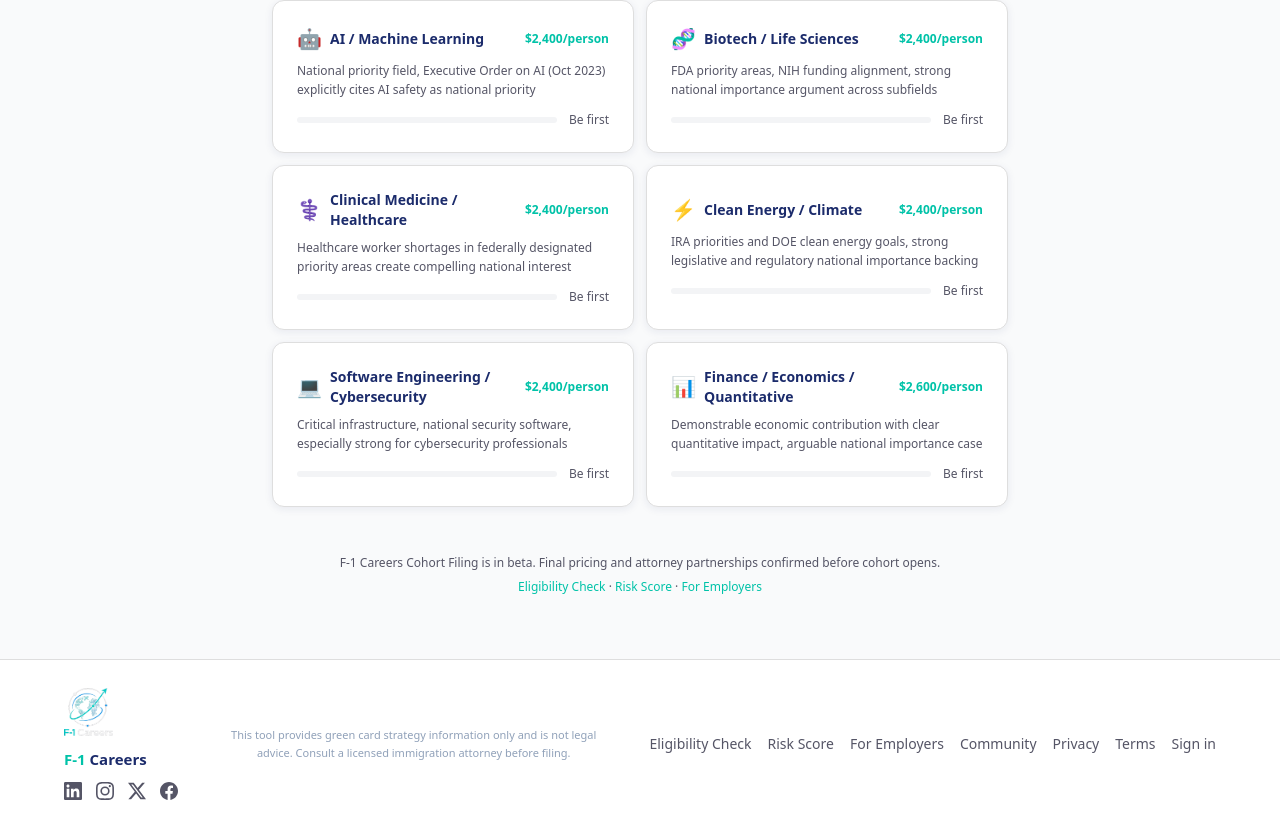
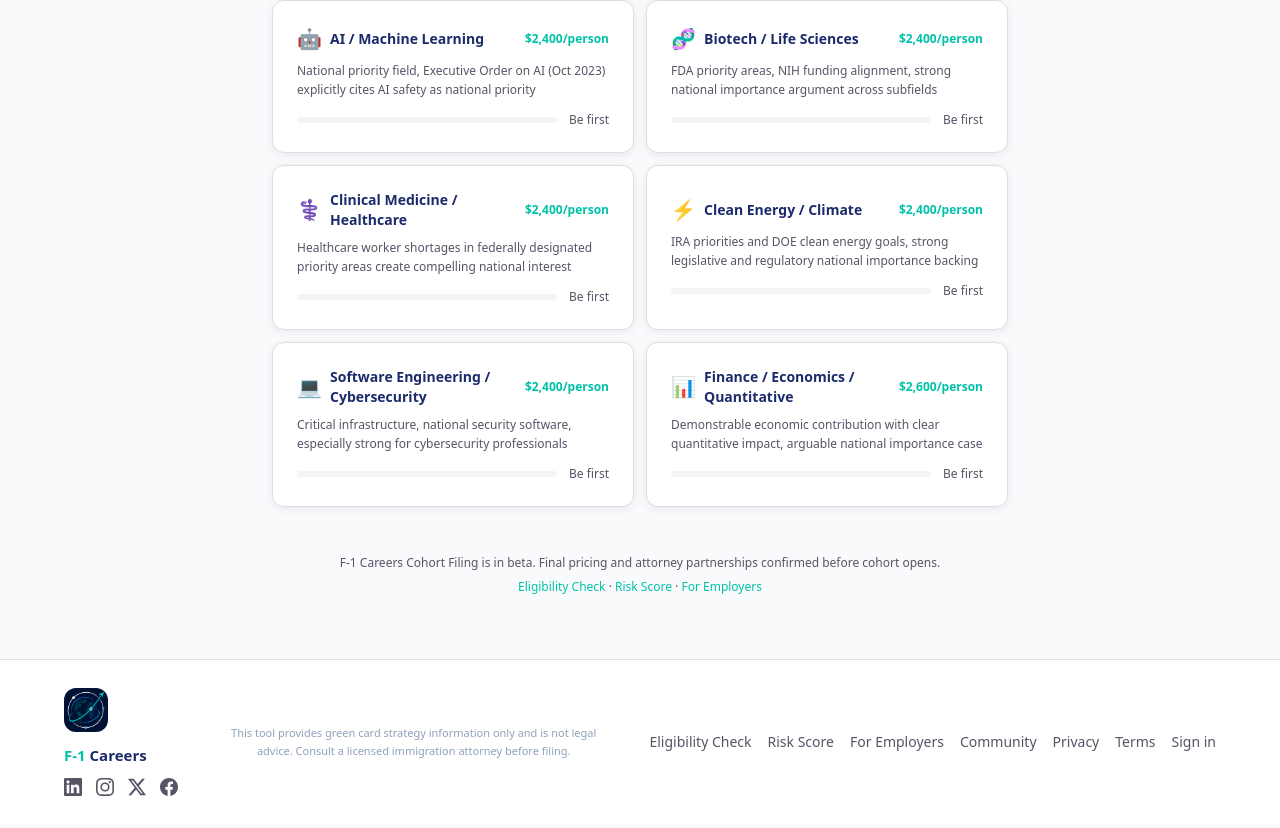
Before and after one commit to marambo-code/F-1Careers, a Next.js app: page /cohort in a window 1280 px wide. Shown: the part 947-1775 px from the top of the page. Built offline with nearby package versions, Linux system fonts and the light colour scheme; no server answers.

Commit message:
Fix footer logo contrast: navy emblem badge on light footers

```diff
--- a/components/SiteFooter.tsx
+++ b/components/SiteFooter.tsx
@@ -8,7 +8,7 @@
     <footer className="border-t border-border bg-white py-7 px-6">
       <div className="max-w-6xl mx-auto flex flex-col sm:flex-row items-center justify-between gap-4 flex-wrap">
         <div className="flex flex-col items-center sm:items-start gap-3">
-          <img src="/logo-f1careers-transparent.png" alt="F-1 Careers" width={49} height={48} className="h-12 w-auto" />
+          <img src="/emblem-badge.png" alt="F-1 Careers" width={44} height={44} className="h-11 w-11 rounded-xl" />
           <BrandLink className="font-extrabold text-navy text-[15px] no-underline" />
           <SocialLinks />
         </div>
--- a/public/home.html
+++ b/public/home.html
@@ -381,7 +381,7 @@
 <!-- FOOTER -->
 <footer>
   <div class="row">
-    <img src="/logo-f1careers-transparent.png" alt="F-1 Careers" width="49" height="48" style="height:48px;width:auto;display:block">
+    <img src="/emblem-badge.png" alt="F-1 Careers" width="44" height="44" style="height:44px;width:44px;border-radius:12px;display:block">
     <b>F-1 Careers</b>
     <a href="/explorer">Eligibility Check</a>
     <a href="/stay-score">Risk Score</a>
```
Also changed, not shown: public/emblem-badge.png (added), 1 other file (tests, documents, lock files or other folders).
